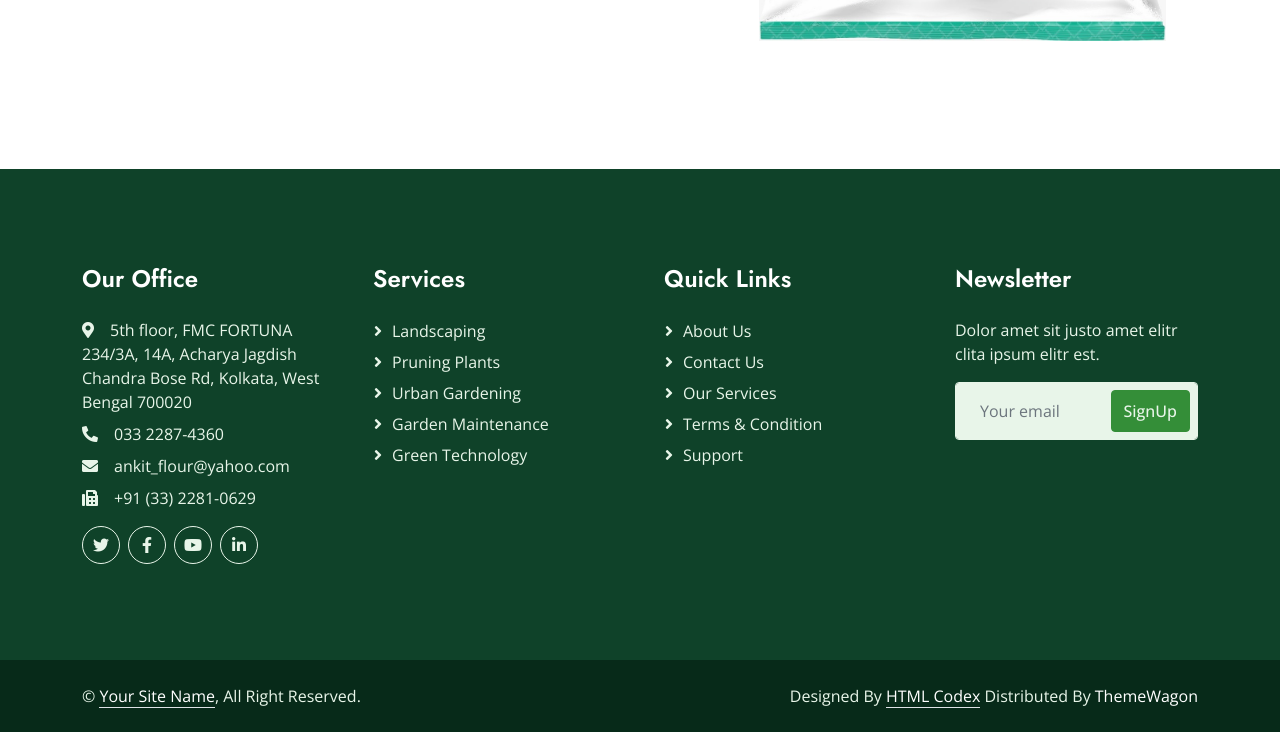
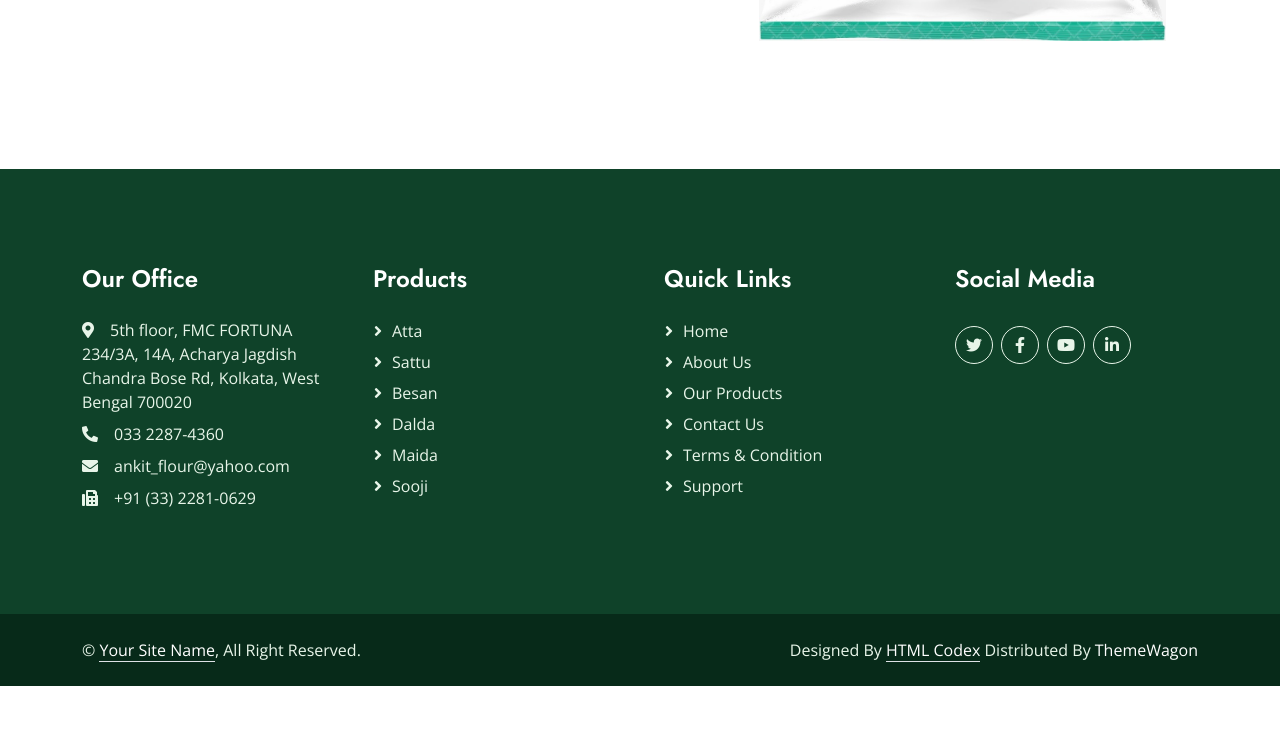
Before and after one commit to sayan2001Dey/Ankit-Website, a plain HTML site: page gardener-1.0.0/products.html in a window 1280 px wide. Shown: the part 1769-2501 px from the top of the page. After the commit the page ends 2455 px from the top, so only its background shows below. Drawn offline with nearby package versions, Linux system fonts and the light colour scheme.

Commit message:
inner link

```diff
--- a/gardener-1.0.0/products.html
+++ b/gardener-1.0.0/products.html
@@ -106,9 +106,11 @@
             <h1 class="display-3 text-white mb-4 animated slideInDown">Our Products</h1>
             <nav aria-label="breadcrumb animated slideInDown">
                 <ol class="breadcrumb justify-content-center mb-0">
-                    <li class="breadcrumb-item"><a href="#">Home</a></li>
-                    <li class="breadcrumb-item"><a href="#">Pages</a></li>
+                    <li class="breadcrumb-item"><a href="index.html">Home</a></li>
+                    <li class="breadcrumb-item"><a href="about.html">About</a></li>
                     <li class="breadcrumb-item active" aria-current="page">Our Products</li>
+                    <li class="breadcrumb-item"><a href="contact.html">Contact Us</a></li>
+
                 </ol>
             </nav>
         </div>
@@ -231,42 +233,39 @@
                     <p class="mb-2"><i class="fa fa-phone-alt me-3"></i>033 2287-4360</p>
                     <p class="mb-2"><i class="fa fa-envelope me-3"></i>ankit_flour@yahoo.com</p>
                     <p class="mb-2"><i class="fa fa-fax me-3" aria-hidden="true"></i>+91 (33) 2281-0629</p>
-                    <div class="d-flex pt-2">
-                        <a class="btn btn-square btn-outline-light rounded-circle me-2" href=""><i class="fab fa-twitter"></i></a>
-                        <a class="btn btn-square btn-outline-light rounded-circle me-2" href=""><i class="fab fa-facebook-f"></i></a>
-                        <a class="btn btn-square btn-outline-light rounded-circle me-2" href=""><i class="fab fa-youtube"></i></a>
-                        <a class="btn btn-square btn-outline-light rounded-circle me-2" href=""><i class="fab fa-linkedin-in"></i></a>
-                    </div>
+
                 </div>
                 <div class="col-lg-3 col-md-6">
-                    <h4 class="text-white mb-4">Services</h4>
-                    <a class="btn btn-link" href="">Landscaping</a>
-                    <a class="btn btn-link" href="">Pruning plants</a>
-                    <a class="btn btn-link" href="">Urban Gardening</a>
-                    <a class="btn btn-link" href="">Garden Maintenance</a>
-                    <a class="btn btn-link" href="">Green Technology</a>
+                    <h4 class="text-white mb-4">Products</h4>
+                    <a class="btn btn-link" href="">Atta</a>
+                    <a class="btn btn-link" href="">Sattu</a>
+                    <a class="btn btn-link" href="">Besan</a>
+                    <a class="btn btn-link" href="">Dalda</a>
+                    <a class="btn btn-link" href="">Maida</a>
+                    <a class="btn btn-link" href="">Sooji</a>
                 </div>
                 <div class="col-lg-3 col-md-6">
                     <h4 class="text-white mb-4">Quick Links</h4>
-                    <a class="btn btn-link" href="">About Us</a>
-                    <a class="btn btn-link" href="">Contact Us</a>
-                    <a class="btn btn-link" href="">Our Services</a>
+                    <a class="btn btn-link" href="index.html">Home</a>
+                    <a class="btn btn-link" href="about.html">About Us</a>
+                    <a class="btn btn-link" href="products.html">Our Products</a>
+                    <a class="btn btn-link" href="contact.html">Contact Us</a>
                     <a class="btn btn-link" href="">Terms & Condition</a>
                     <a class="btn btn-link" href="">Support</a>
                 </div>
                 <div class="col-lg-3 col-md-6">
-                    <h4 class="text-white mb-4">Newsletter</h4>
-                    <p>Dolor amet sit justo amet elitr clita ipsum elitr est.</p>
-                    <div class="position-relative w-100">
-                        <input class="form-control bg-light border-light w-100 py-3 ps-4 pe-5" type="text" placeholder="Your email">
-                        <button type="button" class="btn btn-primary py-2 position-absolute top-0 end-0 mt-2 me-2">SignUp</button>
-                    </div>
+                    <h4 class="text-white mb-4">Social Media</h4>
+                <div class="d-flex pt-2">
+                    <a class="btn btn-square btn-outline-light rounded-circle me-2" href=""><i class="fab fa-twitter"></i></a>
+                    <a class="btn btn-square btn-outline-light rounded-circle me-2" href=""><i class="fab fa-facebook-f"></i></a>
+                    <a class="btn btn-square btn-outline-light rounded-circle me-2" href=""><i class="fab fa-youtube"></i></a>
+                    <a class="btn btn-square btn-outline-light rounded-circle me-2" href=""><i class="fab fa-linkedin-in"></i></a>
+                </div>
                 </div>
             </div>
         </div>
     </div>
     <!-- Footer End -->
-
 
     <!-- Copyright Start -->
     <div class="container-fluid copyright py-4">
```
Also changed, not shown: gardener-1.0.0/about.html (+21 -22 lines), gardener-1.0.0/contact.html (+21 -17 lines), gardener-1.0.0/index.html (+19 -21 lines).
